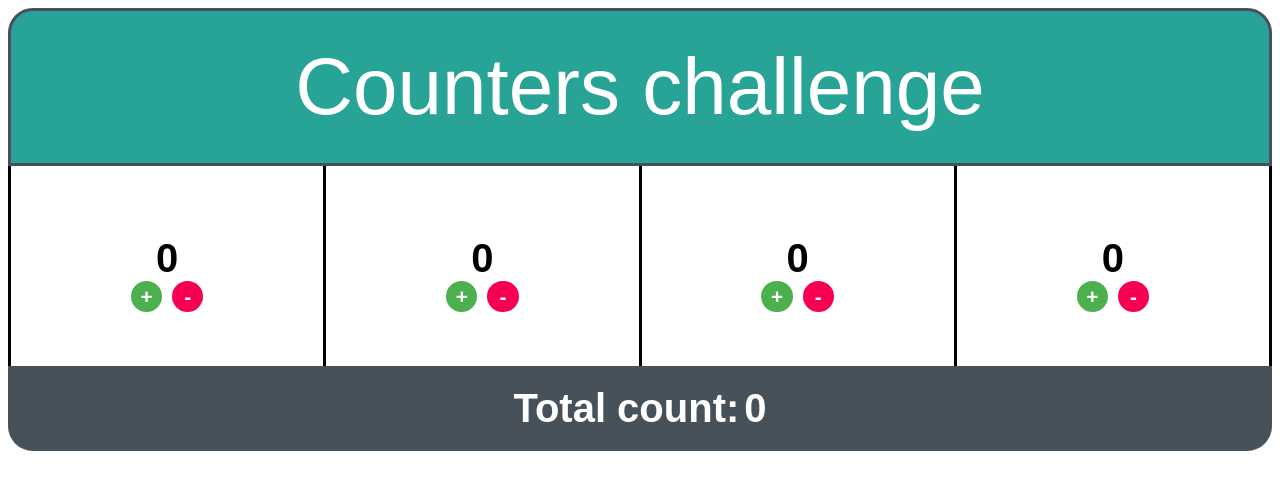
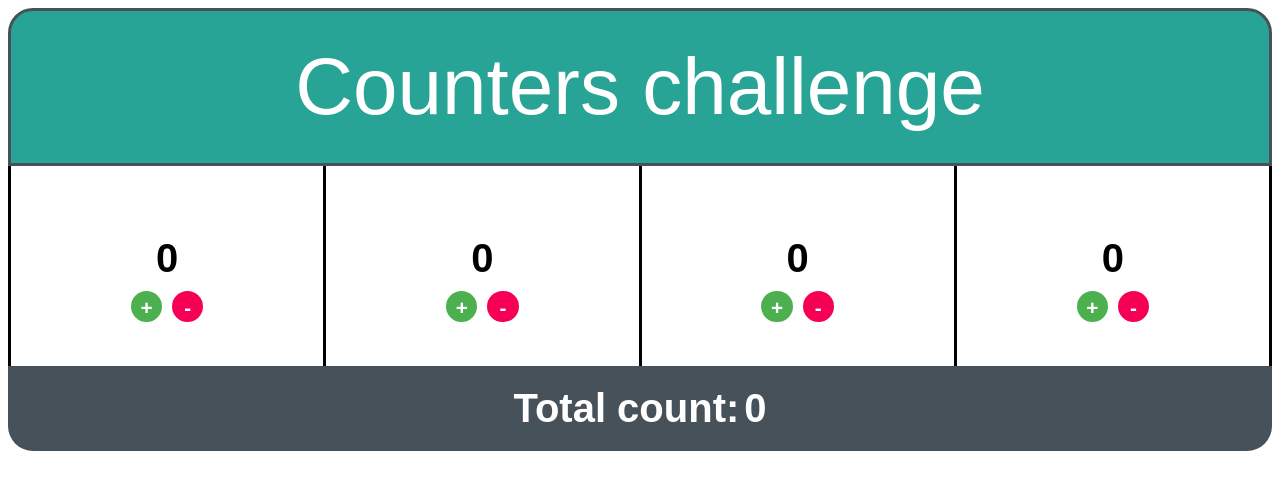
Before and after one commit to irodriguez86/counters, a React (Create React App) app: page / in a window 1280 px wide. Shown: the top 490 px of the page. Built offline with nearby package versions, Linux system fonts and the light colour scheme.

Commit message:
[Stage 4] Fix styles

```diff
--- a/src/App.js
+++ b/src/App.js
@@ -1,5 +1,5 @@
 import React, { useState } from "react";
-import "./styles/App.css";
+import "./App.css";
 import Counter from "./components/Counter/Counter";
 import TotalCount from "./components/TotalCount/TotalCount";
 
--- a/src/components/Counter/Counter.css
+++ b/src/components/Counter/Counter.css
@@ -6,6 +6,11 @@
 
 .counter-text {
     font-size: 2.5em;
+    padding-bottom: 25px;
+}
+
+.counter-content {
+    margin-top: 10px;
 }
 
 .counter-button {
@@ -15,6 +20,8 @@
     color: white;
     border-radius: 50%;
     height: 1.5em;
+    line-height: 1.5em;
+    white-space: nowrap;
     width: 1.5em;
     cursor: pointer;
 }
```
Also changed, not shown: src/App.css (renamed from src/styles/App.css).
